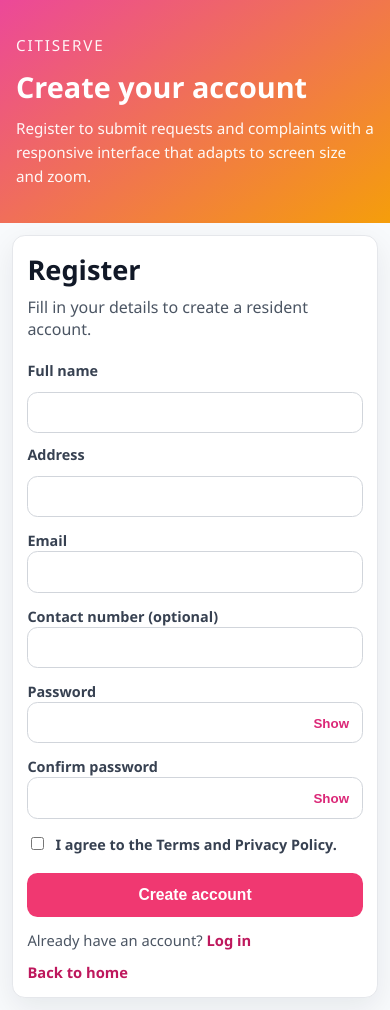
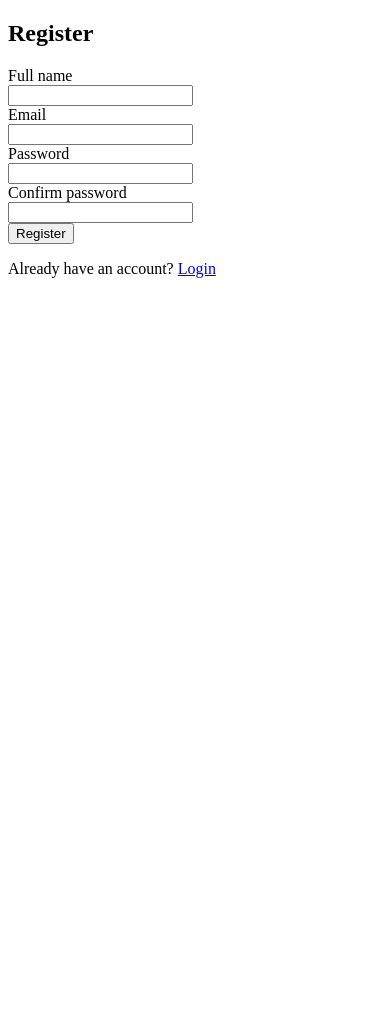
Before and after one commit to NAINTIN/CitiServe, a PHP site: page /register.php in a window 390 px wide. After the commit the page ends 278 px from the top, so only its background shows below. Run offline with PHP 8.4, Linux system fonts and the light colour scheme.

Commit message:
Revert "Integrate responsive login/register frontend with backend auth"

```diff
--- a/public/register.php
+++ b/public/register.php
@@ -1,31 +1,33 @@
 <?php
 require_once __DIR__ . '/../app/core/CitiServeData.php';
 
+// Start the session (we need it to log in the user after registration)
 session_start();
 
+$data = new CitiServeData();
+
+// This array will hold any error messages
 $errors = [];
-$old = ['full_name' => '', 'email' => '', 'address' => '', 'contact_number' => '', 'accept_terms' => '0'];
 
+// This array remembers what the user typed so we can show it again if there's an error
+$old = ['full_name' => '', 'email' => ''];
+
+// Check if the form was submitted (POST request)
 if ($_SERVER['REQUEST_METHOD'] === 'POST') {
+
+    // Get the values from the form and trim whitespace
     $full_name = trim(isset($_POST['full_name']) ? $_POST['full_name'] : '');
     $email = trim(isset($_POST['email']) ? $_POST['email'] : '');
-    $address = trim(isset($_POST['address']) ? $_POST['address'] : '');
-    $contact_number = trim(isset($_POST['contact_number']) ? $_POST['contact_number'] : '');
     $password = isset($_POST['password']) ? $_POST['password'] : '';
     $password_confirm = isset($_POST['password_confirm']) ? $_POST['password_confirm'] : '';
-    $accept_terms = isset($_POST['accept_terms']) ? '1' : '0';
 
+    // Save the values so we can show them again in the form
     $old['full_name'] = $full_name;
     $old['email'] = $email;
-    $old['address'] = $address;
-    $old['contact_number'] = $contact_number;
-    $old['accept_terms'] = $accept_terms;
 
+    // Validate the form inputs
     if ($full_name === '') {
         $errors[] = 'Full name is required.';
-    }
-    if ($address === '') {
-        $errors[] = 'Address is required.';
     }
     if ($email === '' || !filter_var($email, FILTER_VALIDATE_EMAIL)) {
         $errors[] = 'Valid email is required.';
@@ -36,36 +38,29 @@ if ($_SERVER['REQUEST_METHOD'] === 'POST') {
     if ($password !== $password_confirm) {
         $errors[] = 'Passwords do not match.';
     }
-    if ($accept_terms !== '1') {
-        $errors[] = 'You must agree to the Terms and Privacy Policy.';
-    }
-    if ($contact_number !== '') {
-        $hasValidCharacters = preg_match('/^\+?[0-9\s\-()]+$/', $contact_number) === 1;
-        $digitsOnly = preg_replace('/\D/', '', $contact_number);
-        $hasValidDigitLength = strlen($digitsOnly) >= 7 && strlen($digitsOnly) <= 15;
-        if (!$hasValidCharacters || !$hasValidDigitLength) {
-            $errors[] = 'Contact number format is invalid.';
-        }
-    }
 
+    // If there are no errors so far, try to create the account
     if (empty($errors)) {
-        $data = new CitiServeData();
+        // Check if the email is already taken
         $existingUser = $data->findUserByEmail($email);
 
         if ($existingUser) {
             $errors[] = 'Email already registered.';
         } else {
+            // Hash the password for safe storage
             $hash = password_hash($password, PASSWORD_DEFAULT);
 
+            // Create the user in the database
             $userId = $data->createUser([
                 'full_name' => $full_name,
                 'email' => $email,
-                'password_hash' => $hash,
-                'address' => $address,
-                'contact_number' => $contact_number !== '' ? $contact_number : null,
+                'password_hash' => $hash
             ]);
 
+            // Log the user in by saving their ID in the session
             $_SESSION['user_id'] = $userId;
+
+            // Redirect to the home page
             header('Location: /CitiServe/public/index.php');
             exit;
         }
@@ -73,90 +68,45 @@ if ($_SERVER['REQUEST_METHOD'] === 'POST') {
 }
 ?>
 <!doctype html>
-<html lang="en">
-<head>
-    <meta charset="utf-8">
-    <meta name="viewport" content="width=device-width, initial-scale=1">
-    <title>Register | CitiServe</title>
-    <link rel="stylesheet" href="assets/css/auth.css">
-</head>
+<html>
+<head><meta charset="utf-8"><title>Register</title></head>
 <body>
-<main class="auth-page">
-    <section class="auth-hero auth-hero-register">
-        <div class="auth-hero-content">
-            <p class="auth-kicker">CitiServe</p>
-            <h1>Create your account</h1>
-            <p>Register to submit requests and complaints with a responsive interface that adapts to screen size and zoom.</p>
-        </div>
-    </section>
-
-    <section class="auth-panel">
-        <div class="auth-card">
 <h2>Register</h2>
-            <p class="auth-subtext">Fill in your details to create a resident account.</p>
 
 <?php if ($errors): ?>
-                <div class="auth-alert auth-alert-error">
+    <div style="color:red">
         <ul>
-                        <?php foreach ($errors as $e): ?>
-                            <li><?= htmlspecialchars($e) ?></li>
-                        <?php endforeach; ?>
+            <?php foreach ($errors as $e): ?><li><?=htmlspecialchars($e)?></li><?php endforeach; ?>
         </ul>
     </div>
 <?php endif; ?>
 
-            <form method="post" action="" class="auth-form" novalidate>
-                <label for="full_name">Full name</label>
-                <input id="full_name" type="text" name="full_name" value="<?= htmlspecialchars($old['full_name']) ?>" required autocomplete="name">
-
-                <label for="address">Address</label>
-                <input id="address" type="text" name="address" value="<?= htmlspecialchars($old['address']) ?>" required autocomplete="street-address">
-
-                <div class="auth-grid-2">
+<form method="post" action="">
     <div>
-                        <label for="email">Email</label>
-                        <input id="email" type="email" name="email" value="<?= htmlspecialchars($old['email']) ?>" required autocomplete="email">
+        <label>Full name<br>
+            <input type="text" name="full_name" value="<?=htmlspecialchars($old['full_name'])?>">
+        </label>
     </div>
     <div>
-                        <label for="contact_number">Contact number (optional)</label>
-                        <input id="contact_number" type="text" name="contact_number" value="<?= htmlspecialchars($old['contact_number']) ?>" autocomplete="tel">
-                    </div>
-                </div>
-
-                <div class="auth-grid-2">
-                    <div>
-                        <label for="password">Password</label>
-                        <div class="auth-password-wrap">
-                            <input id="password" type="password" name="password" required minlength="6" autocomplete="new-password">
-                            <button type="button" class="auth-toggle-password" data-target="password" aria-label="Toggle password visibility">Show</button>
-                        </div>
+        <label>Email<br>
+            <input type="email" name="email" value="<?=htmlspecialchars($old['email'])?>">
+        </label>
     </div>
     <div>
-                        <label for="password_confirm">Confirm password</label>
-                        <div class="auth-password-wrap">
-                            <input id="password_confirm" type="password" name="password_confirm" required minlength="6" autocomplete="new-password">
-                            <button type="button" class="auth-toggle-password" data-target="password_confirm" aria-label="Toggle confirm password visibility">Show</button>
+        <label>Password<br>
+            <input type="password" name="password">
+        </label>
     </div>
+    <div>
+        <label>Confirm password<br>
+            <input type="password" name="password_confirm">
+        </label>
     </div>
+    <div>
+        <button type="submit">Register</button>
     </div>
-
-                <label class="auth-checkbox-row">
-                    <input id="accept_terms" type="checkbox" name="accept_terms" value="1" required <?= $old['accept_terms'] === '1' ? 'checked' : '' ?>>
-                    <span>I agree to the Terms and Privacy Policy.</span>
-                </label>
-
-                <button type="submit" class="auth-button">Create account</button>
 </form>
 
-            <p class="auth-links">
-                Already have an account? <a href="/CitiServe/public/login.php">Log in</a>
-            </p>
-            <p class="auth-links">
-                <a href="/CitiServe/public/index.php">Back to home</a>
-            </p>
-        </div>
-    </section>
-</main>
-<script src="assets/js/auth.js" defer></script>
+<p>Already have an account? <a href="login.php">Login</a></p>
 </body>
 </html>
```
Also changed, not shown: public/login.php (+36 -47 lines), public/assets/css/auth.css (deleted), public/assets/js/auth.js (deleted). Lines whose indentation alone changed are shown as unchanged.
